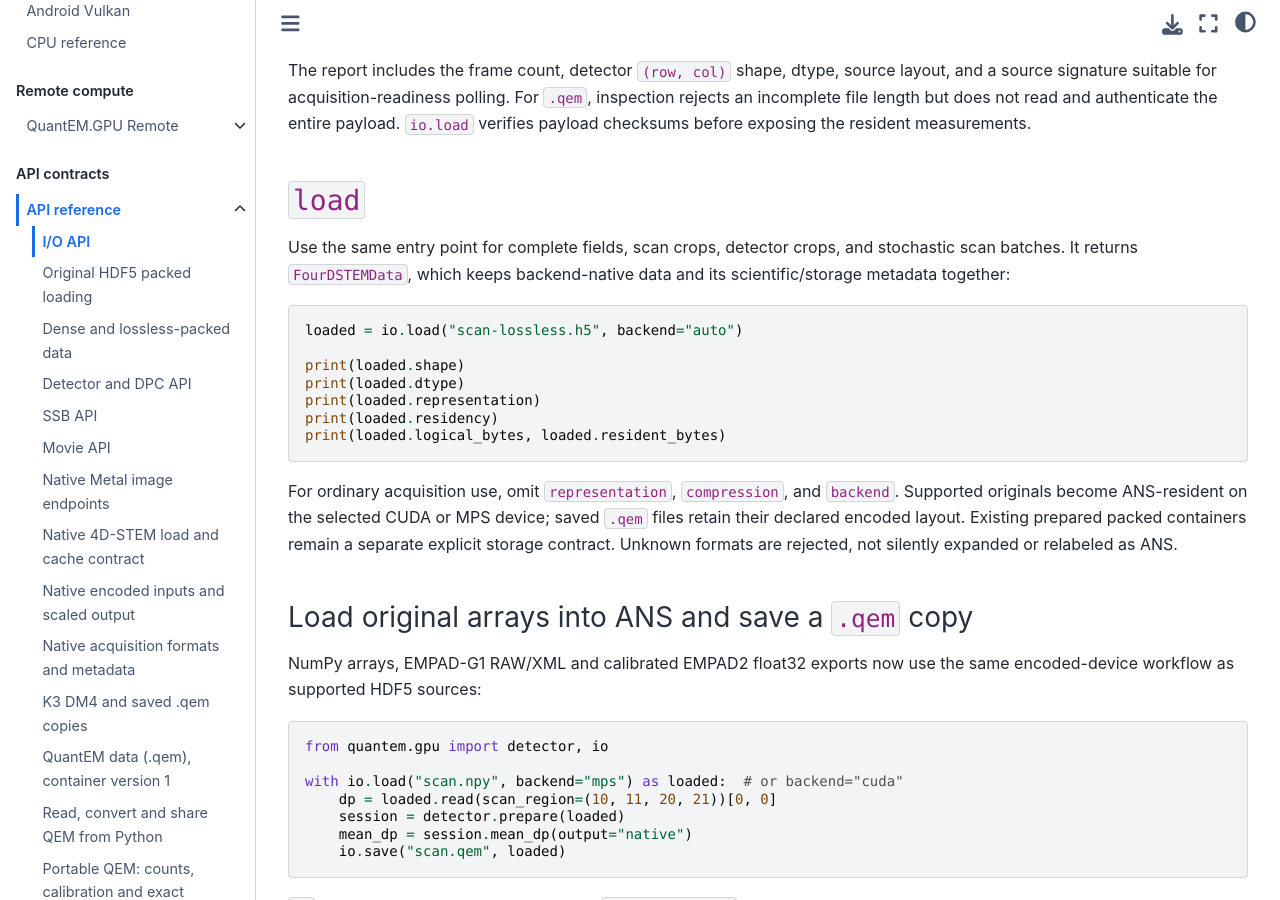
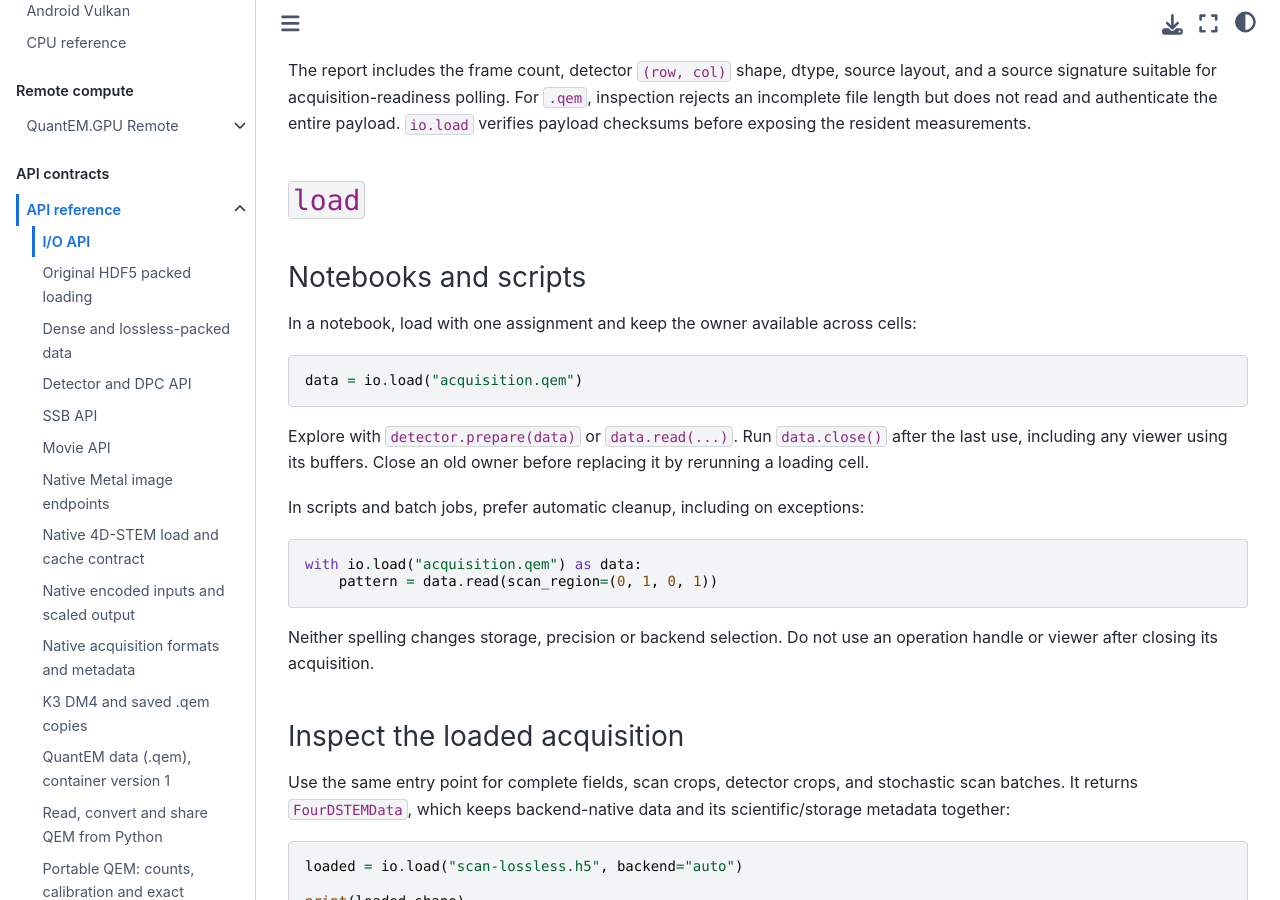
Before and after one commit to bobleesj/quantem.gpu, a Jupyter Book: the page built from docs/api/io.md, in a window 1280 px wide and 900 px high, scrolled down 925 px. Built offline with Jupyter Book 1.0.4 settings and Sphinx 7.4.7 and the Sphinx Book theme 1.1.4, drawn with Linux system fonts in a browser that asks for light colours.

Commit message:
docs: use persistent acquisition owners in notebook examples

````diff
--- a/docs/api/io.md
+++ b/docs/api/io.md
@@ -49,6 +49,30 @@ authenticate the entire payload. `io.load` verifies payload checksums before
 exposing the resident measurements.
 
 ## `load`
+
+### Notebooks and scripts
+
+In a notebook, load with one assignment and keep the owner available across cells:
+
+```python
+data = io.load("acquisition.qem")
+```
+
+Explore with `detector.prepare(data)` or `data.read(...)`. Run `data.close()`
+after the last use, including any viewer using its buffers. Close an old owner
+before replacing it by rerunning a loading cell.
+
+In scripts and batch jobs, prefer automatic cleanup, including on exceptions:
+
+```python
+with io.load("acquisition.qem") as data:
+    pattern = data.read(scan_region=(0, 1, 0, 1))
+```
+
+Neither spelling changes storage, precision or backend selection. Do not use
+an operation handle or viewer after closing its acquisition.
+
+### Inspect the loaded acquisition
 
 Use the same entry point for complete fields, scan crops, detector crops, and
 stochastic scan batches. It returns `FourDSTEMData`, which keeps backend-native
````
Also changed, not shown: README.md (+4 -0 lines), docs/api/qem-python.md (+4 -0 lines), docs/examples/qem_portable.ipynb.
